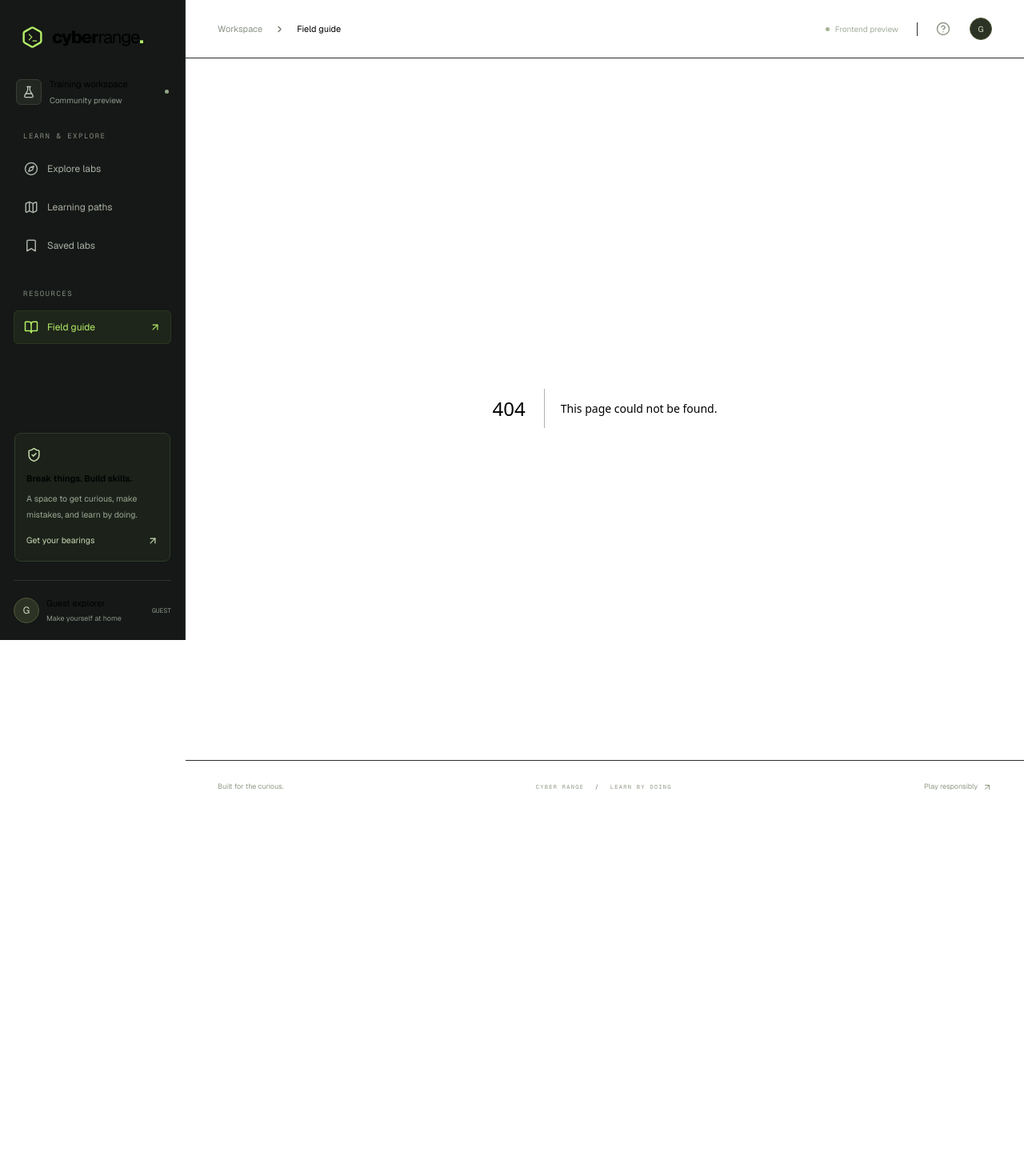
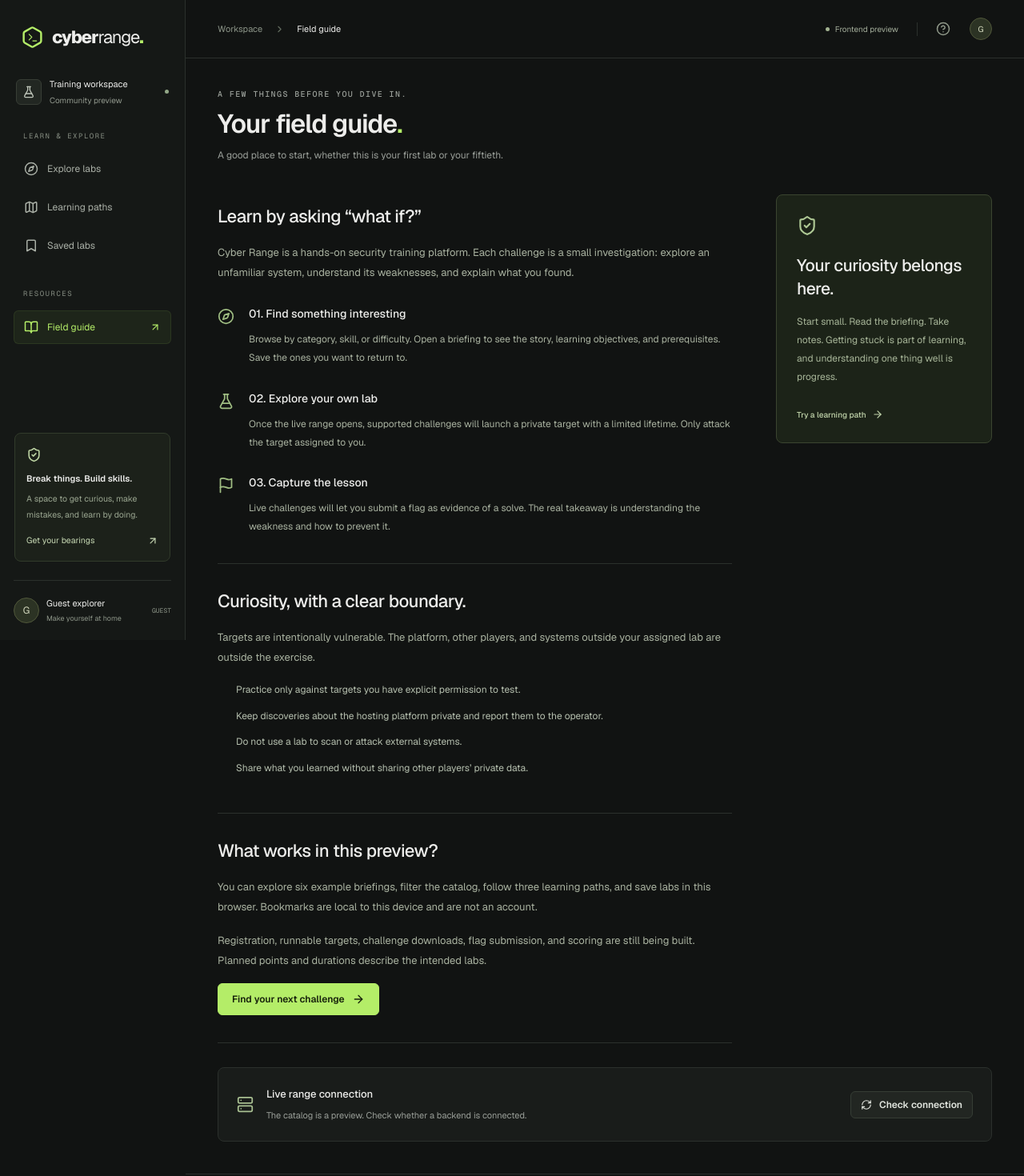
Before and after one commit to Yoshi4489/cyber-lab, a Next.js app: page /guide in a window 1280 px wide. Before the commit this address had no page. Shown: the top 1470 px of the page at 80% size. Before the commit the page ends 1017 px from the top, so only its background shows below. Built offline with nearby package versions, Linux system fonts and the light colour scheme.

Commit message:
feat(web): add field guide

```diff
--- /dev/null
+++ b/src/app/guide/page.tsx
@@ -0,0 +1,131 @@
+import type { Metadata } from "next";
+import Link from "next/link";
+import {
+  ArrowRight,
+  Compass,
+  Flag,
+  FlaskConical,
+  ShieldCheck,
+} from "lucide-react";
+import { BackendStatus } from "@/components/backend-status";
+import { Button } from "@/components/ui/button";
+
+export const metadata: Metadata = { title: "Field guide" };
+
+export default function GuidePage() {
+  return (
+    <>
+      <div className="page-heading">
+        <div>
+          <p className="eyebrow">A FEW THINGS BEFORE YOU DIVE IN.</p>
+          <h1>
+            Your field guide<span className="accent">.</span>
+          </h1>
+          <p>
+            A good place to start, whether this is your first lab or your
+            fiftieth.
+          </p>
+        </div>
+      </div>
+      <div className="guide-layout">
+        <div>
+          <section className="guide-section">
+            <h2>Learn by asking “what if?”</h2>
+            <p>
+              Cyber Range is a hands-on security training platform. Each
+              challenge is a small investigation: explore an unfamiliar system,
+              understand its weaknesses, and explain what you found.
+            </p>
+            <div className="guide-step">
+              <Compass size={21} />
+              <div>
+                <h3>01. Find something interesting</h3>
+                <p>
+                  Browse by category, skill, or difficulty. Open a briefing to
+                  see the story, learning objectives, and prerequisites. Save
+                  the ones you want to return to.
+                </p>
+              </div>
+            </div>
+            <div className="guide-step">
+              <FlaskConical size={21} />
+              <div>
+                <h3>02. Explore your own lab</h3>
+                <p>
+                  Once the live range opens, supported challenges will launch a
+                  private target with a limited lifetime. Only attack the target
+                  assigned to you.
+                </p>
+              </div>
+            </div>
+            <div className="guide-step">
+              <Flag size={21} />
+              <div>
+                <h3>03. Capture the lesson</h3>
+                <p>
+                  Live challenges will let you submit a flag as evidence of a
+                  solve. The real takeaway is understanding the weakness and how
+                  to prevent it.
+                </p>
+              </div>
+            </div>
+          </section>
+          <section className="guide-section" id="ground-rules">
+            <h2>Curiosity, with a clear boundary.</h2>
+            <p>
+              Targets are intentionally vulnerable. The platform, other players,
+              and systems outside your assigned lab are outside the exercise.
+            </p>
+            <ul className="ground-rules">
+              <li>
+                Practice only against targets you have explicit permission to
+                test.
+              </li>
+              <li>
+                Keep discoveries about the hosting platform private and report
+                them to the operator.
+              </li>
+              <li>Do not use a lab to scan or attack external systems.</li>
+              <li>
+                Share what you learned without sharing other players’ private
+                data.
+              </li>
+            </ul>
+          </section>
+          <section className="guide-section">
+            <h2>What works in this preview?</h2>
+            <p>
+              You can explore six example briefings, filter the catalog, follow
+              three learning paths, and save labs in this browser. Bookmarks are
+              local to this device and are not an account.
+            </p>
+            <p>
+              Registration, runnable targets, challenge downloads, flag
+              submission, and scoring are still being built. Planned points and
+              durations describe the intended labs.
+            </p>
+            <Button asChild>
+              <Link href="/">
+                Find your next challenge <ArrowRight size={16} />
+              </Link>
+            </Button>
+          </section>
+        </div>
+        <aside>
+          <div className="guide-aside">
+            <ShieldCheck size={26} />
+            <h3>Your curiosity belongs here.</h3>
+            <p>
+              Start small. Read the briefing. Take notes. Getting stuck is part
+              of learning, and understanding one thing well is progress.
+            </p>
+            <Link href="/paths" className="text-link">
+              Try a learning path <ArrowRight size={14} />
+            </Link>
+          </div>
+        </aside>
+      </div>
+      <BackendStatus />
+    </>
+  );
+}
```
